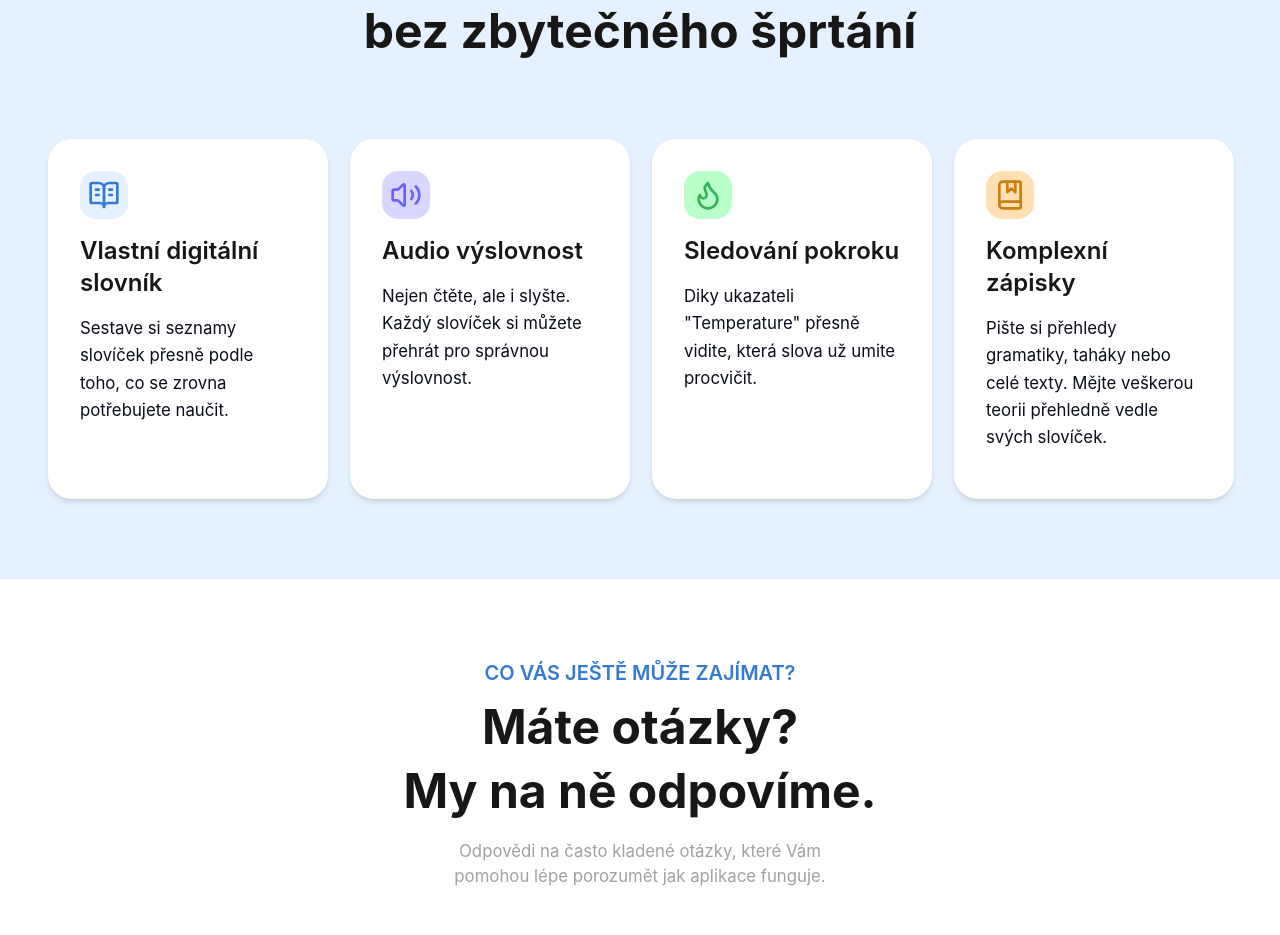
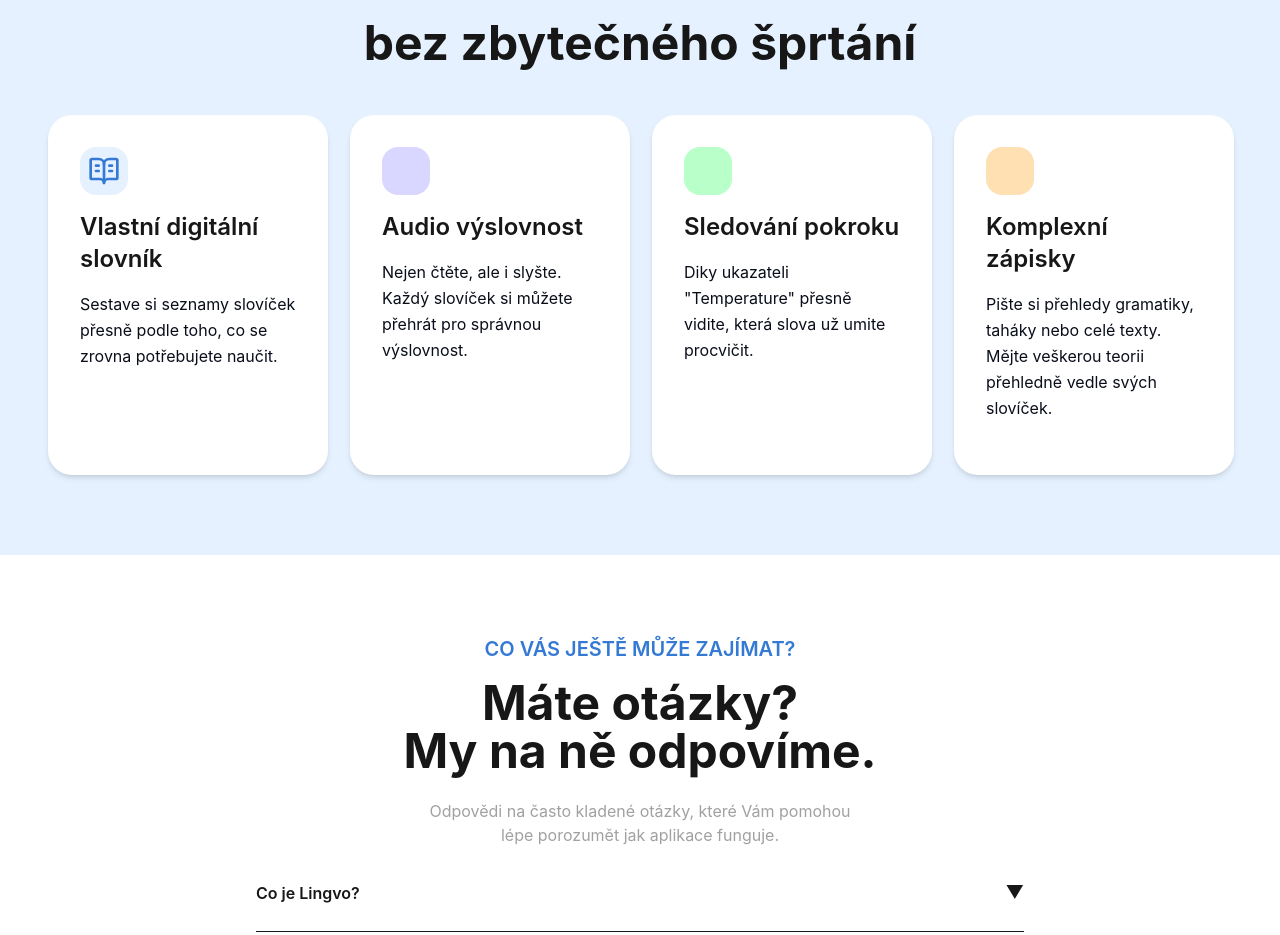
Before and after one commit to tmxsimon/lingvo, a React (Vite) app in the folder frontend/: page / in a window 1280 px wide. Shown: the part 1217-2152 px from the top of the page. Built offline with nearby package versions, Linux system fonts and the light colour scheme.

Commit message:
refactor: clean up home structure and card logic.

```diff
--- a/frontend/src/components/Navbar.tsx
+++ b/frontend/src/components/Navbar.tsx
@@ -18,12 +18,14 @@
               className="hover:text-brand-300 size-8 duration-300"
             />
           </Link>
+          {/*
           <Link to="/">
             <Icon
               name="globe"
               className="hover:text-brand-300 size-8 duration-300"
             />
           </Link>
+          */}
         </div>
       </nav>
     </div>
--- /dev/null
+++ b/frontend/src/features/home/components/CardText.tsx
@@ -0,0 +1,85 @@
+import ICONS from "../../../constants/icons";
+
+interface CardItem {
+  icon: React.ComponentType<React.SVGProps<SVGSVGElement>>;
+  title: string;
+  description: string;
+  bgColor: string;
+  iconColor: string;
+}
+
+interface CardProps {
+  card: CardItem;
+}
+
+const Card: React.FC<CardProps> = ({ card }) => {
+  const IconComponent = card.icon;
+
+  return (
+    <div className="bg-white flex h-90 w-70 flex-col gap-base rounded-3xl p-8 text-left shadow-md">
+      <div className={`${card.bgColor} inline-flex size-12 items-center justify-center rounded-2xl`}>
+        <IconComponent
+          className="w-8 h-8"
+          style={{ stroke: card.iconColor }}
+          strokeWidth={2}
+        />
+      </div>
+      <h3 className="text-2xl font-semibold text-brand-neutral-900">{card.title}</h3>
+      <p className="text-base leading-relaxed text-brand-neutral-700">
+        {card.description}
+      </p>
+    </div>
+  );
+};
+
+const CardText: React.FC = () => {
+  const cards: CardItem[] = [
+    {
+      icon: ICONS.bookOpenText,
+      title: "Vlastní digitální slovník",
+      description: "Sestave si seznamy slovíček přesně podle toho, co se zrovna potřebujete naučit.",
+      bgColor: "bg-brand-100",
+      iconColor: "var(--color-brand-300)",
+    },
+    {
+      icon: ICONS.volume,
+      title: "Audio výslovnost",
+      description: "Nejen čtěte, ale i slyšte. Každý slovíček si můžete přehrát pro správnou výslovnost.",
+      bgColor: "bg-purple-100",
+      iconColor: "var(--color-purple-300)",
+    },
+    {
+      icon: ICONS.flame,
+      title: "Sledování pokroku",
+      description: "Diky ukazateli \"Temperature\" přesně vidite, která slova už umite procvičit.",
+      bgColor: "bg-green-100",
+      iconColor: "var(--color-green-300)",
+    },
+    {
+      icon: ICONS.fileText,
+      title: "Komplexní zápisky",
+      description: "Pište si přehledy gramatiky, taháky nebo celé texty. Mějte veškerou teorii přehledně vedle svých slovíček.",
+      bgColor: "bg-orange-100",
+      iconColor: "var(--color-orange-300)",
+    },
+  ];
+
+  return (
+    <section className="flex flex-col items-center px-6 py-20">
+      <div className="text-center mb-base-lg max-w-4xl">
+        <p className="text-brand-300 text-xl font-semibold mb-base-lg">JAK APLIKACI VYUŽÍT?</p>
+        <h2 className="text-5xl font-bold mb-base-lg flex flex-col gap-base-lg">
+          <span>Cizí jazyk</span>
+          <span>bez zbytečného šprtání</span>
+        </h2>
+      </div>
+      <div className="grid grid-cols-4 gap-base-lg w-full max-w-7xl">
+        {cards.map((card) => (
+          <Card key={card.title} card={card} />
+        ))}
+      </div>
+    </section>
+  );
+};
+
+export default CardText;
--- /dev/null
+++ b/frontend/src/features/home/components/FaqItem.tsx
@@ -0,0 +1,84 @@
+interface FaqQuestion {
+  question: string;
+  answer: string;
+}
+
+interface FaqItemProps {
+  faq: FaqQuestion;
+}
+
+const FaqItemComponent: React.FC<FaqItemProps> = ({ faq }) => {
+  return (
+    <details className="border-b borde pb-base">
+      <summary className="cursor-pointer font-semibold text-base flex justify-between items-center py-base-sm">
+        {faq.question}
+        <span className="text-lg">▼</span>
+      </summary>
+      <p className="text-neutral-500 text-sm mt-base-sm">{faq.answer}</p>
+    </details>
+  );
+};
+
+interface FaqHeaderProps {
+  title: string;
+  subtitle: string;
+  description: string;
+}
+
+const FaqHeader: React.FC<FaqHeaderProps> = ({ title, subtitle, description }) => {
+  return (
+    <div className="text-center mb-base-lg">
+      <p className="text-brand-300 text-xl font-semibold mb-base">{title}</p>
+      <h2 className="text-5xl font-bold mb-base-lg flex flex-col gap-md">
+        <span>{subtitle}</span>
+        <span>My na ně odpovíme.</span>
+      </h2>
+      <p className="text-neutral-400 text-base text-center max-w-md mx-auto">
+        {description}
+      </p>
+    </div>
+  );
+};
+
+const FaqItem: React.FC = () => {
+  const faqs: FaqQuestion[] = [
+    {
+      question: "Co je Lingvo?",
+      answer: "Lingvo je moderní aplikace pro studium cizích jazyků, která kombinuje digitální slovník, audio výslovnost a pokročilé sledování pokroku."
+    },
+    {
+      question: "Je aplikace zdarma?",
+      answer: "Ano, základní verze aplikace je zcela zdarma. Nabízíme také prémiové funkce za symbolickou cenu."
+    },
+    {
+      question: "Pro koho je tato aplikace určena?",
+      answer: "Aplikace je určena pro všechny, kteří se chtějí učit cizí jazyky - od začátečníků až po pokročilé studenty."
+    },
+    {
+      question: "Funguje web i na mobilu nebo tabletu?",
+      answer: "Ano, aplikace je plně responzivní a funguje na všech zařízeních - počítači, tabletu i mobilním telefonu."
+    },
+    {
+      question: "Můži si aplikaci přizpůsobit pro jakýkoliv jazyk?",
+      answer: "Ano, můžete si vytvářet vlastní slovníky pro jakýkoliv jazyk, který chcete studovat."
+    }
+  ];
+
+  return (
+    <section className="max-w-3xl w-full">
+      <FaqHeader
+        title="CO VÁS JEŠTĚ MŮŽE ZAJÍMAT?"
+        subtitle="Máte otázky?"
+        description="Odpovědi na často kladené otázky, které Vám pomohou lépe porozumět jak aplikace funguje."
+      />
+
+      <div className="space-y-base">
+        {faqs.map((faq) => (
+          <FaqItemComponent key={faq.question} faq={faq} />
+        ))}
+      </div>
+    </section>
+  );
+};
+
+export default FaqItem;
--- a/frontend/src/features/home/pages/Homepage.tsx
+++ b/frontend/src/features/home/pages/Homepage.tsx
@@ -1,7 +1,7 @@
 import Button from "../../../components/Button";
 import Shape from "../../../components/Shape";
-import CardText from "../../../components/CardText";
-import FaqItem from "../../../components/FaqItem";
+import CardText from "../components/CardText";
+import FaqItem from "../components/FaqItem";
 
 const Homepage = () => {
   return (
--- a/frontend/src/index.css
+++ b/frontend/src/index.css
@@ -43,6 +43,13 @@
   --color-gray-neutral-500: #595959;
   --color-gray-neutral-600: #333333;
   --color-gray-neutral-700: #171717;
+
+  --color-purple-100: #D9D7FF;
+  --color-purple-300: #6961F9;
+  --color-green-100: #B8FFC9;
+  --color-green-300: #36B354;
+  --color-orange-100: #FFE0B2;
+  --color-orange-300: #C98011;
 }
 
 @layer base {
```
